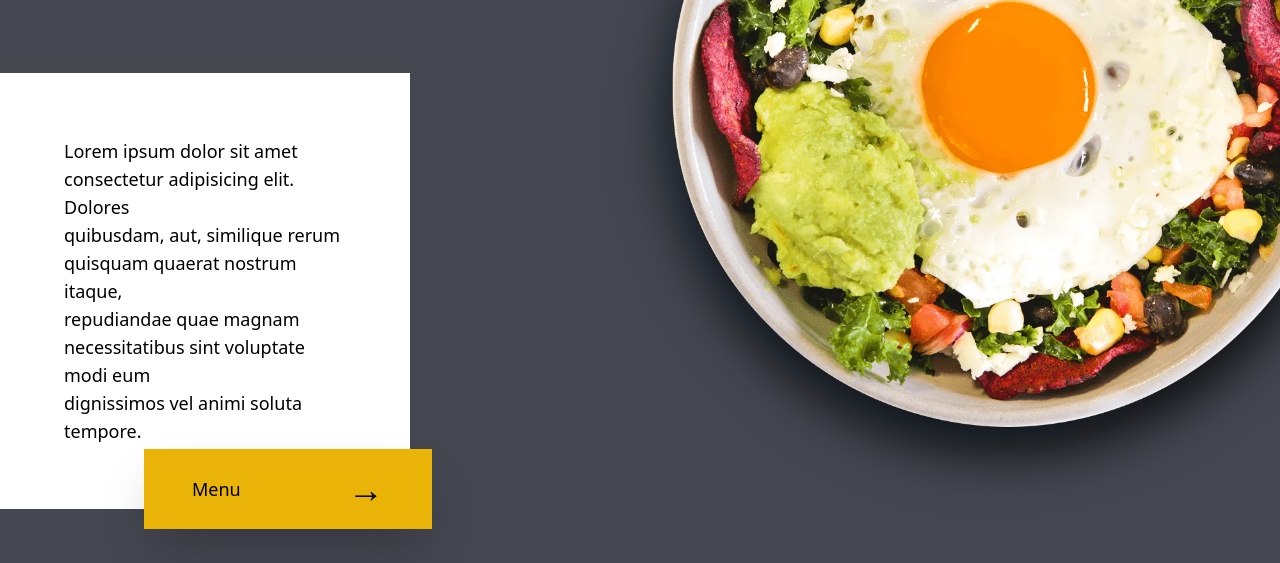
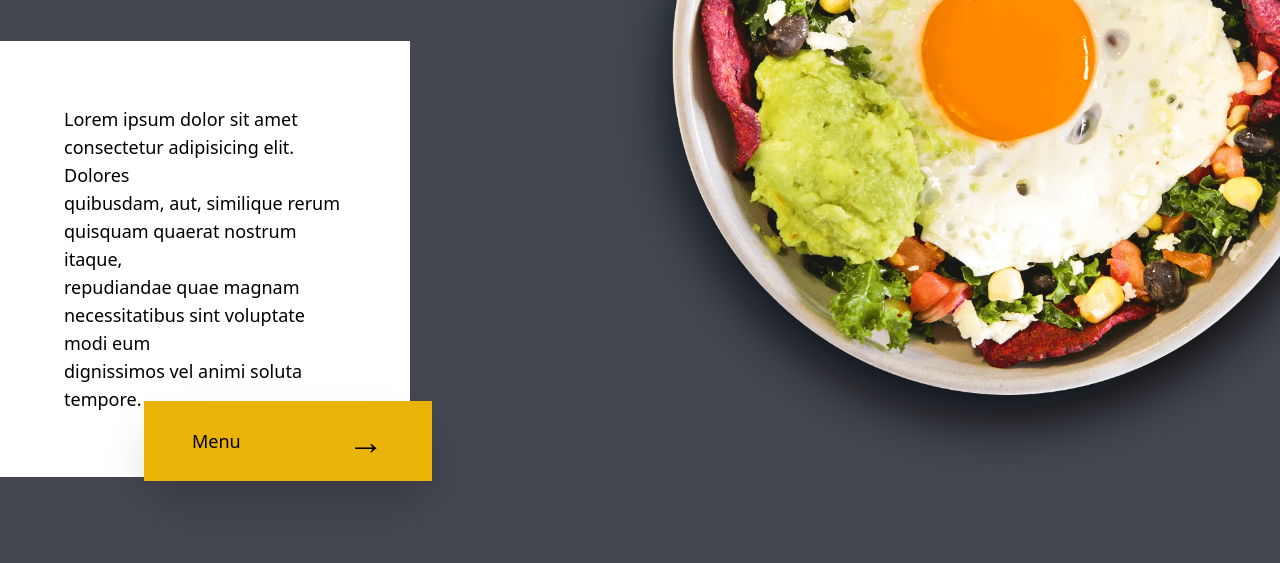
Before and after one commit to L4TIF/Restaurant-Page, a website built with webpack: page src/template.html in a window 1280 px wide. Shown: the part 519-1082 px from the top of the page. Built offline with nearby package versions, Linux system fonts and the light colour scheme; files whose address does not match are found by name.

Commit message:
minor changes

```diff
--- a/src/home.js
+++ b/src/home.js
@@ -12,7 +12,7 @@ const home = () => {
 
 
     // hero text element creation
-    let heroText = makeElement("div", "text-wrap py-16 text-7xl text-white lg:px-16 lg:text-8xl", "hero-text");
+    let heroText = makeElement("div", "text-wrap pt-12 lg:py-12 text-7xl text-white lg:px-16 lg:text-8xl", "hero-text");
     let heroTextTop = makeElement("div", "animate__animated animate__fadeInUp animate__delay-1s font-thin", "hero-text-top");
     let heroTextBottom = makeElement("div", "animate__animated animate__fadeInUp animate__delay-2s font-thin sm:ml-16 md:my-10 lg:ml-44", "hero-text-bottom")
     let spanTop = makeElement("span", "font-bold", "spanTop");
@@ -38,7 +38,7 @@ const home = () => {
 
     // hero pic
     let heroPic = makeElement("div", "animate__animated animate__fadeIn animate__delay-1s row-span-2 flex max-w-full items-center align-top", "hero-pic");
-    let heroImg = makeElement("img", "block drop-shadow-9xl sm:max-w-lg xl:max-w-3xl object-cover pl-8 lg:pl-0");
+    let heroImg = makeElement("img", "block drop-shadow-9xl sm:max-w-lg xl:max-w-3xl object-cover pl-6 mb-10 lg:mb-0 lg:pl-0");
     heroImg.src = salad;
     heroImg.alt = "salad";
     heroPic.appendChild(heroImg);     // append
@@ -46,7 +46,7 @@ const home = () => {
     // hero desc
     let heroDesc = makeElement("div", "relative animate__animated animate__fadeInUp animate__delay-3s relative md:pr-[36%]", "hero-desc");
     let heroDescText = makeElement("div", "relative h-fit bg-white p-16 text-lg", "hero-desc-text");
-    let recipeBtn = makeElement("div", "absolute -bottom-10 left-16 lg:bottom-10 lg:left-36 flex h-20 w-72 items-center justify-between bg-yellow-500 px-12 shadow-2xl hover:bg-yellow-400", "recipe");
+    let recipeBtn = makeElement("div", "absolute -bottom-10 left-16 lg:bottom-6 lg:left-36 flex h-20 w-72 items-center justify-between bg-yellow-500 px-12 shadow-2xl hover:bg-yellow-400", "recipe");
     let recipeBtnText = makeElement("div", "text-lg", "recipe-text");
     let recipeBtnArrow = makeElement("div", "text-4xl", "arrow");
 
@@ -73,7 +73,7 @@ const home = () => {
     main.appendChild(heroPic);
     main.appendChild(heroDesc);
 
-    recipeBtn.addEventListener("click",recipe);
+    recipeBtn.addEventListener("click", recipe);
 }
 
 
```
Also changed, not shown: src/template.html (+0 -80 lines).
